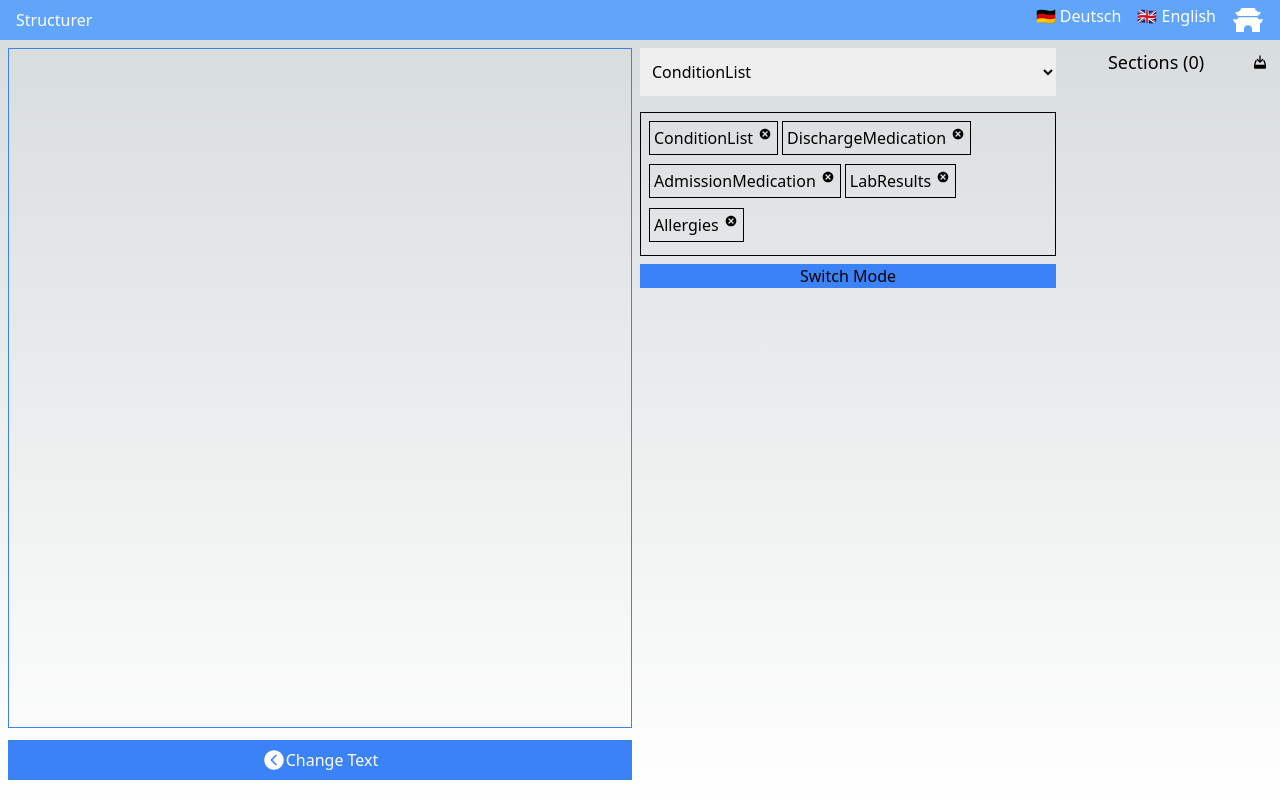
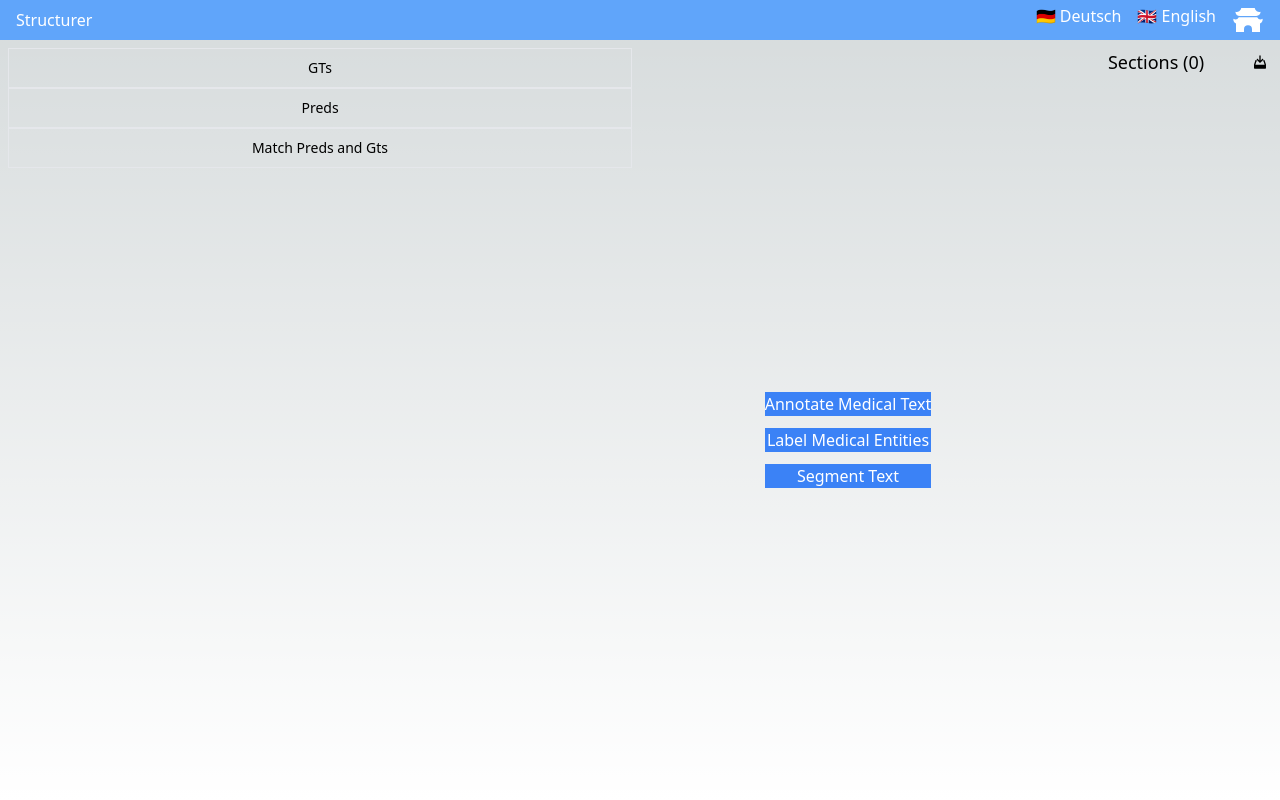
Before and after one commit to ItIsGreg/structurer, a Next.js app: page /de in a window 1280 px wide. Both pictures are taken after a click on the button "Annotate Medical Text". Built offline with nearby package versions, Linux system fonts and the light colour scheme; what i18next-resources-to-backend would draw is missing.

Commit message:
upload and match gts and preds

```diff
--- a/src/app/[lng]/_structurer/StructurerBody.tsx
+++ b/src/app/[lng]/_structurer/StructurerBody.tsx
@@ -14,9 +14,6 @@ import StructurerOutline from "./StructurerOutline";
 import seedrandom from "seedrandom";
 import { awsUrl, colorSeed, resourcesToColor } from "@/utils/constants";
 import { setColorsForDefaultResources } from "@/utils/annotator_utils";
-import dynamic from "next/dynamic";
-import { LiaMarkerSolid } from "react-icons/lia";
-import { TiDownload } from "react-icons/ti";
 
 interface StructurerBodyProps {
   params: {
--- /dev/null
+++ b/src/app/[lng]/_structurer/StructurerLLMVerificationUpsetter.tsx
@@ -0,0 +1,160 @@
+import { Button } from "@/components/ui/button";
+import { SectionInfo } from "@/types";
+import { splitFilename } from "@/utils/structurerUtils";
+import { useRef, useState } from "react";
+
+interface CaseSectionMapping {
+  case: string;
+  sections: SectionInfo[];
+}
+
+interface PredGtMapping {
+  case: string;
+  pred: SectionInfo[];
+  gt: SectionInfo[];
+}
+
+const StructurerLLMVerificationUpsetter = () => {
+  const [gtSections, setGtSections] = useState<CaseSectionMapping[]>([]);
+  const [predSections, setPredSections] = useState<CaseSectionMapping[]>([]);
+  const [matchedGtAndPred, setMatchedGtAndPred] = useState<PredGtMapping[]>([]);
+
+  const predUploadRef = useRef<HTMLInputElement>(null);
+  const gtUploadRef = useRef<HTMLInputElement>(null);
+
+  const matchPredAndGt = () => {
+    const localMatchedGtAndPred: PredGtMapping[] = [];
+    for (const gt of gtSections) {
+      const correspondingPred = predSections.filter((pred) => {
+        return pred.case === gt.case;
+      });
+      if (correspondingPred.length > 0) {
+        // add text to pred
+        correspondingPred[0].sections[0].text = gt.sections[0].text;
+
+        const entry: PredGtMapping = {
+          case: gt.case,
+          pred: correspondingPred[0].sections,
+          gt: gt.sections,
+        };
+        localMatchedGtAndPred.push(entry);
+      }
+    }
+    setMatchedGtAndPred(localMatchedGtAndPred);
+  };
+
+  const handleMultSectionUpload = (
+    e: React.ChangeEvent<HTMLInputElement>,
+    gt: Boolean
+  ) => {
+    const files = e.target.files;
+    if (files) {
+      const fileReadPromises: Promise<{ name: string; data: any }>[] =
+        Array.from(files).map((file) => {
+          return new Promise<{ name: string; data: any }>((resolve) => {
+            const reader = new FileReader();
+            reader.onload = (e: ProgressEvent<FileReader>) => {
+              if (e.target?.result) {
+                try {
+                  const jsonData = JSON.parse(e.target.result as string);
+                  resolve({ name: file.name, data: jsonData });
+                } catch (error) {
+                  console.error(
+                    "Error parsing JSON from file:",
+                    file.name,
+                    error
+                  );
+                  resolve({ name: file.name, data: {} });
+                }
+              }
+            };
+            reader.readAsText(file);
+          });
+        });
+      Promise.all(fileReadPromises).then((results) => {
+        const caseSectionMappings: CaseSectionMapping[] = results.map(
+          ({ name, data }) => {
+            return {
+              case: name,
+              sections: data as SectionInfo[],
+            };
+          }
+        );
+        if (gt) {
+          setGtSections(caseSectionMappings);
+        } else {
+          setPredSections(caseSectionMappings);
+        }
+      });
+    }
+  };
+
+  const handleUploadGtClick = () => {
+    gtUploadRef.current?.click();
+  };
+  const handleUploadPredClick = () => {
+    predUploadRef.current?.click();
+  };
+
+  return (
+    <div className="flex flex-col">
+      <input
+        type="file"
+        multiple
+        name="gtupload"
+        className="hidden"
+        ref={gtUploadRef}
+        onChange={(e) => handleMultSectionUpload(e, true)}
+      />
+
+      <Button
+        variant={"secondary"}
+        className="border rounded-md"
+        onClick={handleUploadGtClick}
+      >
+        GTs
+      </Button>
+      <input
+        type="file"
+        multiple
+        name="predupload"
+        className="hidden"
+        ref={predUploadRef}
+        onChange={(e) => handleMultSectionUpload(e, false)}
+      />
+      <Button
+        variant={"secondary"}
+        className="border rounded-md"
+        onClick={handleUploadPredClick}
+      >
+        Preds
+      </Button>
+      <Button
+        variant={"secondary"}
+        className="border rounded-md"
+        onClick={matchPredAndGt}
+      >
+        Match Preds and Gts
+      </Button>
+      <div className="flex flex-row">
+        <div className="flex flex-col flex-wrap">
+          {gtSections.map((section) => {
+            return <div key={section.case}>{section.case}</div>;
+          })}
+        </div>
+        <div className="flex flex-col">
+          {predSections.map((section) => {
+            return <div key={section.case}>{section.case}</div>;
+          })}
+        </div>
+        <div className="flex flex-col">
+          {matchedGtAndPred.map((section) => {
+            return <div key={section.case}>{section.case}</div>;
+          })}
+        </div>
+      </div>
+    </div>
+  );
+};
+
+export default StructurerLLMVerificationUpsetter;
--- a/src/app/[lng]/_structurer/StructurerText.tsx
+++ b/src/app/[lng]/_structurer/StructurerText.tsx
@@ -1,6 +1,8 @@
 import { StructurerModes, StructurerTextProps } from "@/types";
 import StructurerTextInput from "./StructurerTextInput";
 import StructurerTextDisplay from "./StructurerTextDisplay";
+import StructurerLLMVerificationUpsetter from "./StructurerLLMVerificationUpsetter";
+import { useRef } from "react";
 
 const StructurerText = (props: StructurerTextProps) => {
   const { mode, text, setMode, setText, llmResponse, setLlmResponse } = props;
@@ -9,6 +11,8 @@ const StructurerText = (props: StructurerTextProps) => {
     <div className="w-6/12">
       {mode === StructurerModes.inputText ? (
         <StructurerTextInput {...props} />
+      ) : StructurerModes.verifyLLMAnnotationsSetup ? (
+        <StructurerLLMVerificationUpsetter />
       ) : (
         <StructurerTextDisplay {...props} />
       )}
--- a/src/app/[lng]/_structurer/StructurerTextInput.tsx
+++ b/src/app/[lng]/_structurer/StructurerTextInput.tsx
@@ -1,6 +1,7 @@
-import { StructurerTextInputProps } from "@/types";
+import { StructurerModes, StructurerTextInputProps } from "@/types";
 import StructurerUpload from "./StructurerUpload";
 import { useTranslation } from "@/app/i18n/client";
+import { divide } from "lodash";
 
 const StructurerTextInput = (props: StructurerTextInputProps) => {
   const {
@@ -11,6 +12,7 @@ const StructurerTextInput = (props: StructurerTextInputProps) => {
     setMode,
     entityAnnotationSections,
     setEntityAnnotationSections,
+    mode,
   } = props;
   const { t } = useTranslation(lng, "StructurerTextInput");
 
@@ -24,6 +26,9 @@ const StructurerTextInput = (props: StructurerTextInputProps) => {
         entityAnnotationSections={entityAnnotationSections}
         setEntityAnnotationSections={setEntityAnnotationSections}
       />
+      {mode === StructurerModes.verifyLLMAnnotationsSetup ? (
+        <div></div>
+      ) : (
         <textarea
           className="rounded"
           rows={30}
@@ -32,6 +37,7 @@ const StructurerTextInput = (props: StructurerTextInputProps) => {
           onChange={(e) => setText(e.target.value)}
           value={text}
         ></textarea>
+      )}
       {entityAnnotationSections.length > 0 && (
         <div>
           There are {entityAnnotationSections.length} texts uploaded for
--- a/src/app/[lng]/_structurer/StructurerUpload.tsx
+++ b/src/app/[lng]/_structurer/StructurerUpload.tsx
@@ -209,7 +209,7 @@ const StructurerUpload = (props: StructurerUploadProps) => {
   };
 
   return (
-    <div className="flex flex-row gap-2 m-2">
+    <div className="flex flex-row flex-wrap gap-2 m-2">
       <input
         type="file"
         multiple
@@ -285,6 +285,12 @@ const StructurerUpload = (props: StructurerUploadProps) => {
         {t("Upload Sections")}
         <TiUpload size={20} />
       </button>
+      <button
+        className="bg-blue-500 rounded-md flex flex-row gap-1 items-center p-1 transform hover:scale-105"
+        onClick={() => props.setMode(StructurerModes.verifyLLMAnnotationsSetup)}
+      >
+        {t("Verify LLM Annotation")}
+      </button>
     </div>
   );
 };
--- a/src/app/[lng]/_structurer/StructurerWorkBench.tsx
+++ b/src/app/[lng]/_structurer/StructurerWorkBench.tsx
@@ -29,7 +29,8 @@ const StructurerWorkBench = (props: StructurerWorkBenchProps) => {
 
   return (
     <div className="flex flex-col items-center w-4/12 overflow-auto">
-      {mode === StructurerModes.inputText ? (
+      {mode === StructurerModes.inputText ||
+      StructurerModes.verifyLLMAnnotationsSetup ? (
         <StructurerWorkBenchTextInput
           {...props}
           gptModel={gptModel}
--- a/src/app/[lng]/_structurer/StructurerWorkBenchTextInput.tsx
+++ b/src/app/[lng]/_structurer/StructurerWorkBenchTextInput.tsx
@@ -28,13 +28,6 @@ const StructurerWorkBenchTextInput = (
       >
         {t("Segment Text")}
       </button>
-      <Image
-        src={structurerImg}
-        alt="The shining hero that structures the medical texts"
-        width={500}
-        height={300}
-        className="rounded-full"
-      />
     </div>
   );
 };
--- a/src/types.ts
+++ b/src/types.ts
@@ -42,6 +42,7 @@ export enum StructurerModes {
   labelText,
   segmentText,
   annotateText,
+  verifyLLMAnnotationsSetup,
 }
 
 export enum AnnotatorModes {
@@ -174,7 +175,9 @@ export interface StructurerWorkBenchLabelerProps
   setGptModel: (gptModel: string) => void;
 }
 
-export interface StructurerTextInputProps extends StructurerProps {}
+export interface StructurerTextInputProps extends StructurerProps {
+  mode: StructurerModes;
+}
 
 export interface GPTModelAdminProps {
   gptModel: string;
```
Lines whose indentation alone changed are shown as unchanged.
